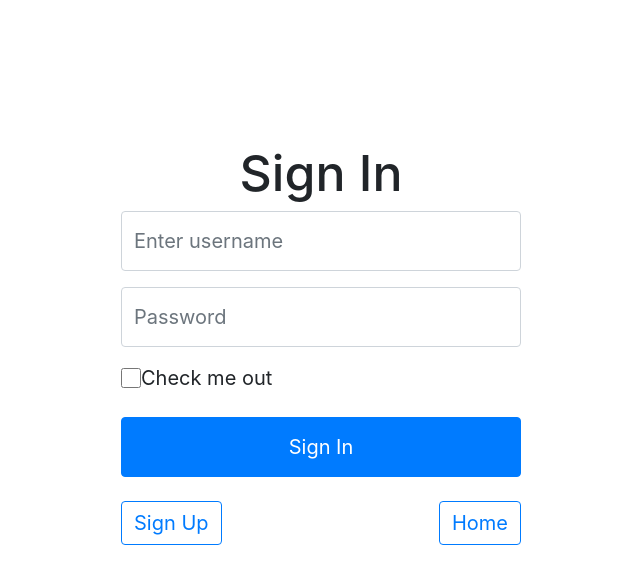
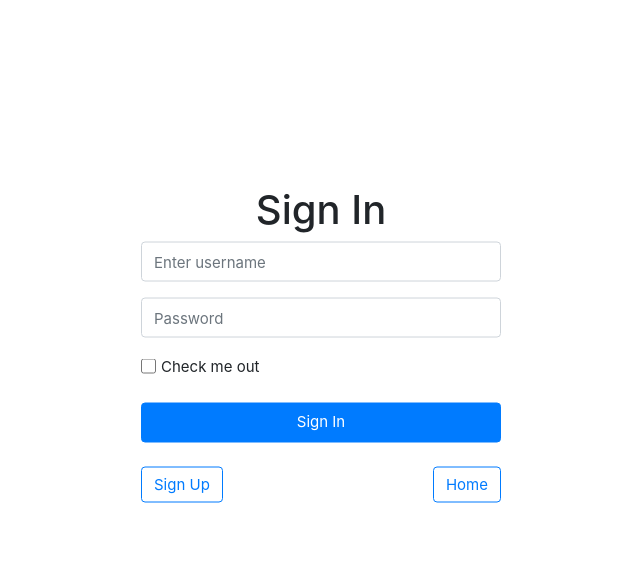
Before and after one commit to 10nayan/Cent_Movies, a Django app: page /signin in a window 1280 px wide. Shown: the part 56-640 px from the top of the page, without its empty margins (319-959 px from the left). Run offline with Django 3.2, Linux system fonts and the light colour scheme; some libraries are stand-ins or nearby versions.

```diff
--- a/movie/templates/movie/register.html
+++ b/movie/templates/movie/register.html
@@ -10,6 +10,7 @@
                 {{form.as_p}}
                 <div style="text-align: center;">
                 <input type="submit" class="btn btn-primary">
+                <br>
                 </div>
             </form>
         </div>
--- a/movie/templates/movie/signin.html
+++ b/movie/templates/movie/signin.html
@@ -1,8 +1,9 @@
+
 {% extends 'movie/base.html' %}
 {% block title %} signin {% endblock %}
 {% block content %}
-    <div style="position:fixed;top:50%;left:50%;transform:translate(-50%,-50%);width:400px">
-    <h1 style="font-size:50px;"class="text-center">Sign In</h1>
+    <div style="position:fixed;top:50%;left:50%;transform:translate(-50%,-50%);width:360px">
+    <h1 style="font-size:40px;"class="text-center">Sign In</h1>
     {% if messages %}
     <div class="messages text-center">
         {% for message in messages %}
@@ -14,22 +15,22 @@
     <form action="{% url 'signin' %}" method='POST'>
       {% csrf_token %}
   <div class="form-group" >
-    <input type="text" style="font-size: 20px;height:60px;" class="form-control" id="exampleInputEmail1" aria-describedby="emailHelp" placeholder="Enter username" name="username">
+    <input type="text" style="font-size: 15px;height:40px;" class="form-control" id="exampleInputEmail1" aria-describedby="emailHelp" placeholder="Enter username" name="username">
   </div>
   <div class="form-group">
-    <input type="password" style="font-size: 20px;height:60px;" name="password" class="form-control" id="exampleInputPassword1" placeholder="Password">
+    <input type="password" style="font-size: 15px;height:40px;" name="password" class="form-control" id="exampleInputPassword1" placeholder="Password">
   </div>
   <div class="form-check">
-    <input type="checkbox" class="form-check-input" id="exampleCheck1"style="height:20px;width:20px; border:5px;" >
-    <label class="form-check-label" for="exampleCheck1" style="font-size:20px;">Check me out</label>
+    <input type="checkbox" class="form-check-input" id="exampleCheck1"style="height:15px;width:15px; border:5px;" >
+    <label class="form-check-label" for="exampleCheck1" style="font-size:15px;">Check me out</label>
   </div>
   <br>
   <div class="text-center">
-  <button type="submit" style=" font-size: 20px;height:60px;" class="btn btn-primary btn-block">Sign In</button>
+  <button type="submit" style=" font-size: 15px;height:40px;" class="btn btn-primary btn-block">Sign In</button>
 </div>
 </form>
 <br>
-<button type="button" class="btn btn-outline-primary" style="font-size:20px; "onclick="window.location.href='/register'">Sign Up</button>
-<button type="button" class="btn btn-outline-primary" style="font-size: 20px;float: right;" onclick="window.location.href='/list'">Home</button>
+<button type="button" class="btn btn-outline-primary" style="font-size:15px; "onclick="window.location.href='/register'">Sign Up</button>
+<button type="button" class="btn btn-outline-primary" style="font-size: 15px;float: right;" onclick="window.location.href='/list'">Home</button>
 </div>
 {% endblock %}
```
